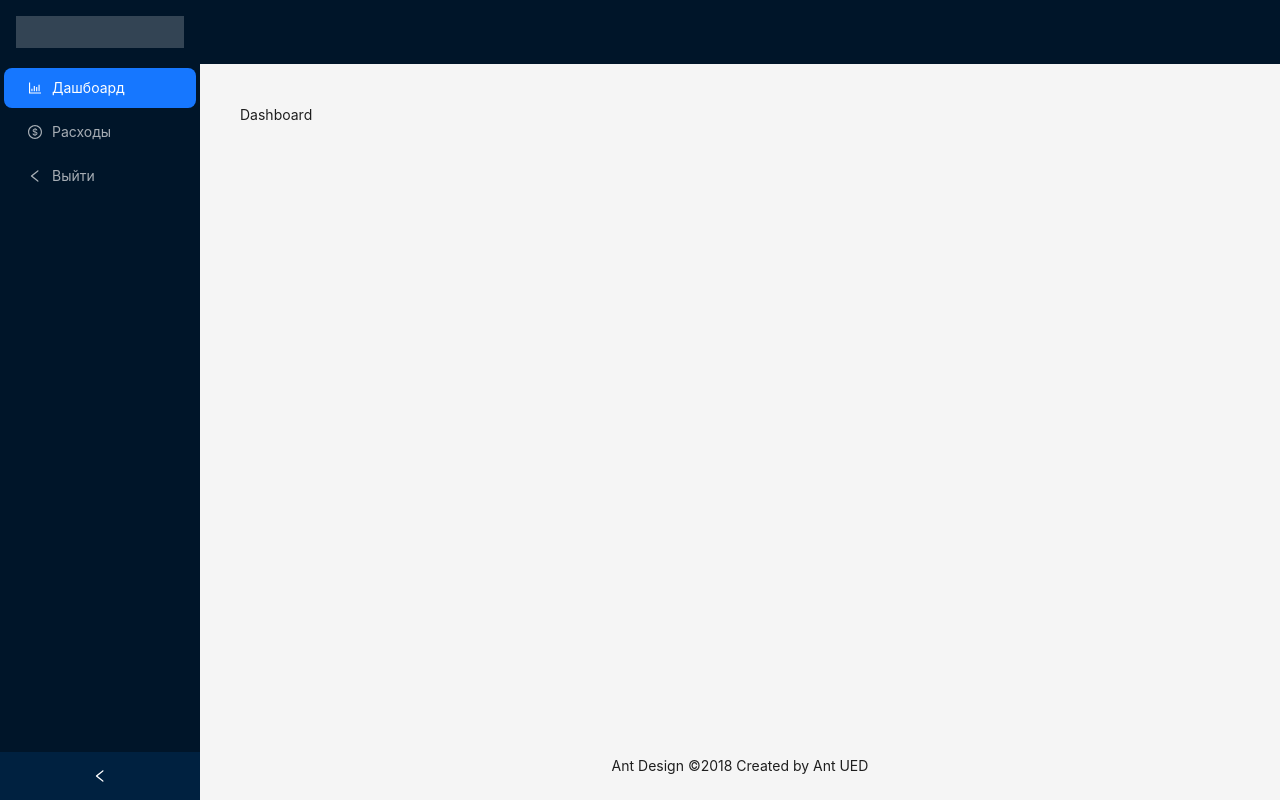
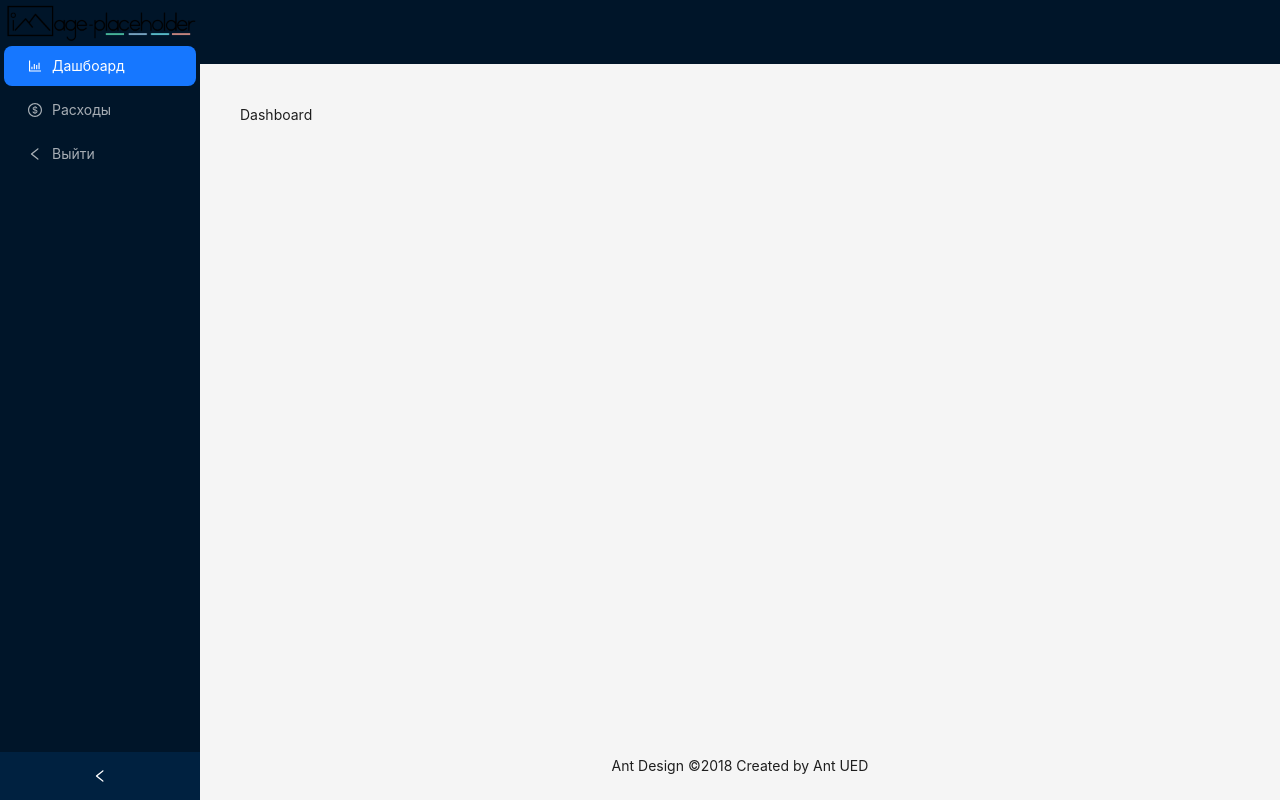
Before and after one commit to kkulebaev/guardian-of-finance, a React (Vite) app: page / in a window 1280 px wide. Built offline with nearby package versions, Linux system fonts and the light colour scheme.

Commit message:
add app-logo

```diff
--- a/src/components/AppLogo.tsx
+++ b/src/components/AppLogo.tsx
@@ -1,15 +1,15 @@
 import React from 'react'
+import Logo from '../assets/app-logo.webp'
 
-function AppLogo() {
-  return (
-    <div
-      style={{
-        height: 32,
-        margin: 16,
-        background: 'rgba(255, 255, 255, 0.2)',
-      }}
-    />
-  )
+interface AppLogoProps {
+  className?: string
+}
+function AppLogo({ className }: AppLogoProps) {
+  return <img src={Logo} alt="logo" className={className} />
+}
+
+AppLogo.defaultProps = {
+  className: '',
 }
 
 export default AppLogo
--- a/src/pages/Login.tsx
+++ b/src/pages/Login.tsx
@@ -1,6 +1,7 @@
 import React, { useState } from 'react'
 import { useNavigate } from 'react-router-dom'
 import { Button, Form, Input } from 'antd'
+import AppLogo from '../components/AppLogo'
 
 function Login() {
   const [isLoading, setIsLoading] = useState(false)
@@ -28,6 +29,7 @@ function Login() {
       onFinishFailed={onFinishFailed}
       autoComplete="off"
     >
+      <AppLogo className="mb-4" />
       <Form.Item
         label="Логин"
         name="username"
```
Also changed, not shown: src/assets/app-logo.webp (added).
